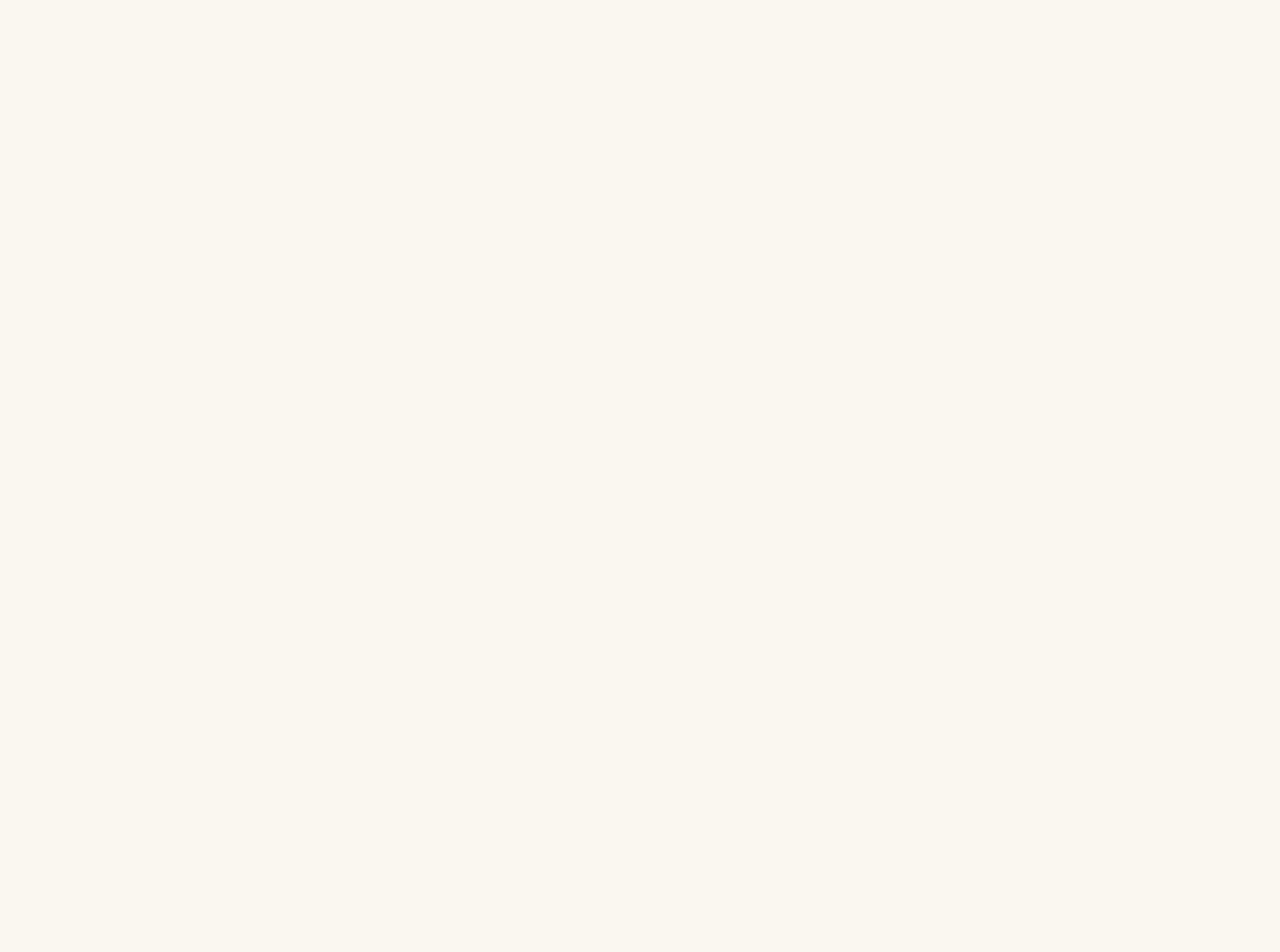
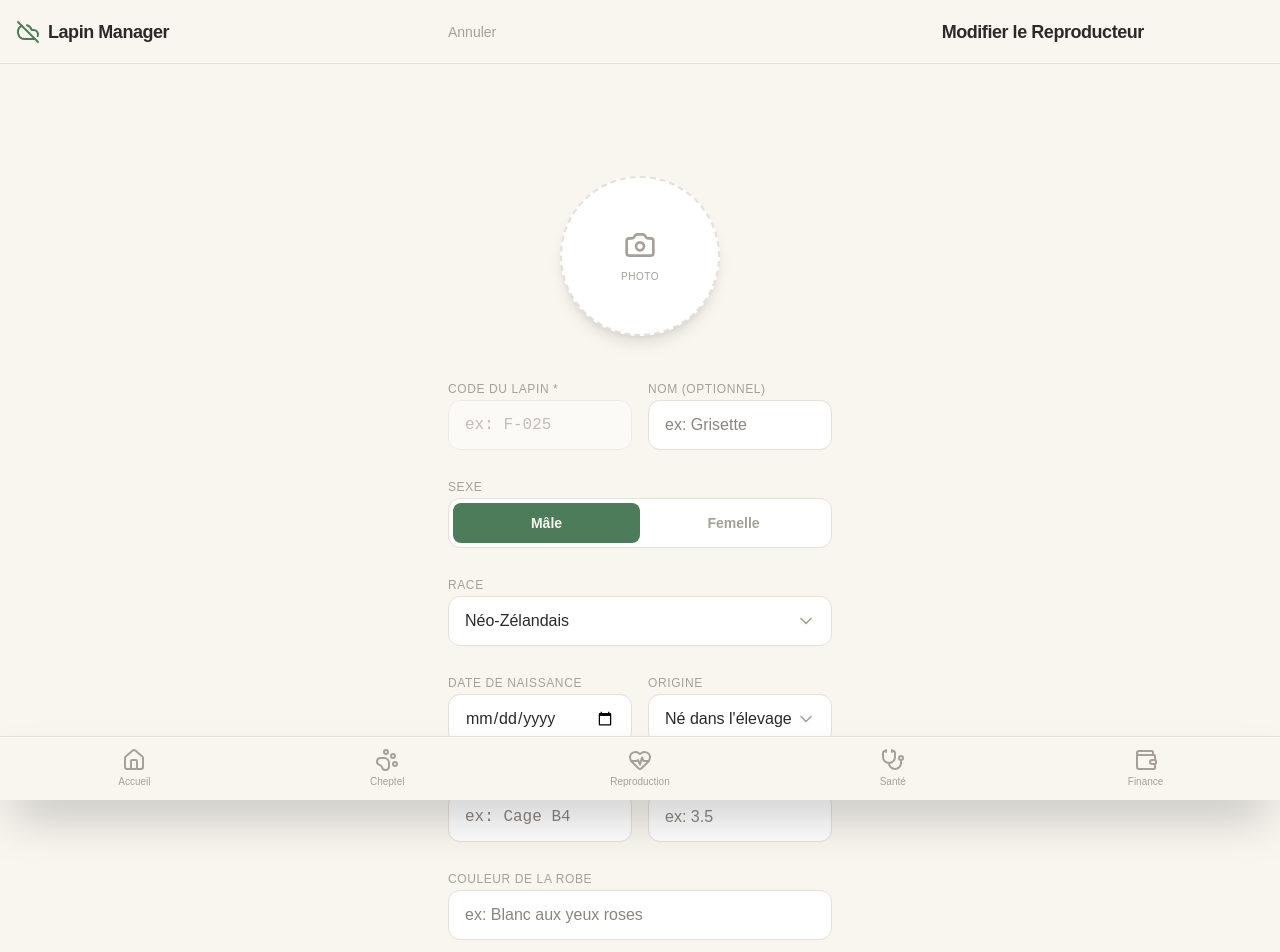
Before and after one commit to layesamake/gestionlapin, a React (Vite) app: page /cheptel/modifier/1 in a window 1280 px wide. Before the commit this address had no page. Shown: the top 952 px of the page. Before the commit the page ends 800 px from the top, so only its background shows below. Built offline with nearby package versions, Linux system fonts and the light colour scheme.

Commit message:
feat: implémentation de la modification des reproducteurs

```diff
--- a/src/App.tsx
+++ b/src/App.tsx
@@ -35,6 +35,7 @@ function App() {
           <Route index element={<Dashboard />} />
           <Route path="cheptel" element={<Cheptel />} />
           <Route path="cheptel/nouveau" element={<AjouterReproducteur />} />
+          <Route path="cheptel/modifier/:id" element={<AjouterReproducteur />} />
           <Route path="cheptel/race/nouvelle" element={<AjouterRace />} />
           <Route path="cheptel/:id" element={<FicheReproducteur />} />
           <Route path="reproduction" element={<Reproduction />} />
--- a/src/pages/AjouterReproducteur.tsx
+++ b/src/pages/AjouterReproducteur.tsx
@@ -1,15 +1,26 @@
 import React, { useState } from 'react';
-import { useNavigate } from 'react-router-dom';
+import { useNavigate, useParams } from 'react-router-dom';
 import { ChevronDown, Camera, Check, X } from 'lucide-react';
 import { useStore } from '../store/useStore';
 import Cropper from 'react-easy-crop';
 import getCroppedImg from '../utils/cropImage';
+import { calculateAge } from '../utils/dateUtils';
 
 export const AjouterReproducteur: React.FC = () => {
   const navigate = useNavigate();
-  const { addAnimal } = useStore();
-  const [sexe, setSexe] = useState<'male' | 'female'>('male');
-  const [photoPreview, setPhotoPreview] = useState<string | null>(null);
+  const { id } = useParams();
+  const isEditMode = !!id;
+  const { addAnimal, updateAnimal, animals } = useStore();
+  const existingAnimal = isEditMode ? animals.find((a) => a.id === id) : null;
+
+  const [sexe, setSexe] = useState<'male' | 'female'>(() => {
+    if (existingAnimal) {
+      return existingAnimal.gender === 'F' ? 'female' : 'male';
+    }
+    return 'male';
+  });
+
+  const [photoPreview, setPhotoPreview] = useState<string | null>(existingAnimal?.image || null);
   const fileInputRef = React.useRef<HTMLInputElement>(null);
 
   const [imageSrc, setImageSrc] = useState<string | null>(null);
@@ -53,21 +64,44 @@ export const AjouterReproducteur: React.FC = () => {
     // Use the uploaded photo Base64 or fallback to default
     const imageUrl = photoPreview || 'https://images.unsplash.com/photo-1585110396000-c9fd4e4e5088?auto=format&fit=crop&q=80&w=800';
 
-    addAnimal({
-      id: target.code?.value || 'N-001',
+    const gender = sexe === 'female' ? 'F' : 'M';
+    const status = target.statut?.value || 'Disponible';
+
+    // Calculate badge color based on status (matching original style definitions in mockData & DESIGN.md)
+    let badgeColor = 'brand-neutral';
+    if (status === 'Gestante') badgeColor = 'brand-primary';
+    else if (status === 'Actif' || status === 'Allaitante' || status === 'Saillie active') badgeColor = 'brand-secondary';
+    else if (status === 'En retard' || status === 'Mort' || status === 'Décédé' || status === 'Échec') badgeColor = 'brand-danger';
+    else if (status === 'À surveiller' || status === 'Au repos') badgeColor = 'brand-neutral';
+
+    const animalData = {
       name: target.nom?.value || 'Sans nom',
-      status: target.statut?.value || 'Disponible',
+      status: status,
       type: `${sexe === 'female' ? 'Femelle' : 'Mâle'} • ${target.race?.value || 'Race locale'}`,
       location: target.cage?.value || 'Cage par défaut',
-      badgeColor: 'brand-neutral',
       image: imageUrl,
-      gender: sexe === 'female' ? 'F' : 'M',
+      gender: gender,
       race: target.race?.value,
-      age: 'Nouveau',
-      weight: target.poids?.value
-    });
+      age: target.naissance?.value ? calculateAge(target.naissance?.value) : (existingAnimal?.age || 'Nouveau'),
+      weight: target.poids?.value || existingAnimal?.weight || '',
+      naissance: target.naissance?.value || '',
+      origine: target.origine?.value || '',
+      cage: target.cage?.value || '',
+      robe: target.robe?.value || '',
+      observations: target.observations?.value || '',
+      badgeColor: badgeColor
+    };
 
-    navigate('/cheptel');
+    if (isEditMode && id) {
+      updateAnimal(id, animalData);
+      navigate(`/cheptel/${id}`);
+    } else {
+      addAnimal({
+        id: target.code?.value || 'N-001',
+        ...animalData
+      });
+      navigate('/cheptel');
+    }
   };
 
   return (
@@ -77,20 +111,25 @@ export const AjouterReproducteur: React.FC = () => {
         <button
           onClick={() => navigate(-1)}
           className="text-muted font-medium text-sm active:scale-95 transition-transform"
+          type="button"
         >
           Annuler
         </button>
-        <h1 className="text-foreground font-display font-bold tracking-tight text-lg">Ajouter un Reproducteur</h1>
-        <button className="bg-primary text-background px-4 py-1.5 rounded-lg font-bold text-sm active:scale-95 transition-transform">
+        <h1 className="text-foreground font-display font-bold tracking-tight text-lg">
+          {isEditMode ? 'Modifier le Reproducteur' : 'Ajouter un Reproducteur'}
+        </h1>
+        <button
+          form="breed-form"
+          type="submit"
+          className="bg-primary text-background px-4 py-1.5 rounded-lg font-bold text-sm active:scale-95 transition-transform"
+        >
           Enregistrer
         </button>
       </header>
 
       {/* Main Content Area */}
       <main className="pt-20 px-4 max-w-2xl mx-auto">
-
-
-        <form className="space-y-6" onSubmit={handleSubmit}>
+        <form id="breed-form" className="space-y-6" onSubmit={handleSubmit}>
           {/* Photo du lapin */}
           <div className="flex flex-col items-center justify-center py-4">
             <div
@@ -120,8 +159,11 @@ export const AjouterReproducteur: React.FC = () => {
             <div className="space-y-1.5">
               <label className="text-xs font-medium text-muted uppercase tracking-wider" htmlFor="code">Code du lapin *</label>
               <input
-                className="w-full bg-surface border border-border rounded-xl px-4 py-3 text-foreground font-mono focus:ring-2 focus:ring-primary focus:border-primary outline-none transition-all placeholder:text-neutral"
+                className="w-full bg-surface border border-border rounded-xl px-4 py-3 text-foreground font-mono focus:ring-2 focus:ring-primary focus:border-primary outline-none transition-all placeholder:text-neutral disabled:opacity-50"
                 id="code" placeholder="ex: F-025" type="text"
+                defaultValue={existingAnimal?.id || ''}
+                disabled={isEditMode}
+                required
               />
             </div>
             <div className="space-y-1.5">
@@ -129,6 +171,7 @@ export const AjouterReproducteur: React.FC = () => {
               <input
                 className="w-full bg-surface border border-border rounded-xl px-4 py-3 text-foreground focus:ring-2 focus:ring-primary focus:border-primary outline-none transition-all placeholder:text-neutral"
                 id="nom" placeholder="ex: Grisette" type="text"
+                defaultValue={existingAnimal?.name || ''}
               />
             </div>
           </div>
@@ -160,7 +203,11 @@ export const AjouterReproducteur: React.FC = () => {
           <div className="space-y-1.5">
             <label className="text-xs font-medium text-muted uppercase tracking-wider" htmlFor="race">Race</label>
             <div className="relative">
-              <select className="w-full bg-surface border border-border rounded-xl px-4 py-3 text-foreground appearance-none focus:ring-2 focus:ring-primary focus:border-primary outline-none transition-all" id="race">
+              <select
+                className="w-full bg-surface border border-border rounded-xl px-4 py-3 text-foreground appearance-none focus:ring-2 focus:ring-primary focus:border-primary outline-none transition-all"
+                id="race"
+                defaultValue={existingAnimal?.race || 'Néo-Zélandais'}
+              >
                 <option>Néo-Zélandais</option>
                 <option>Californien</option>
                 <option>Géant des Flandres</option>
@@ -178,12 +225,17 @@ export const AjouterReproducteur: React.FC = () => {
               <input
                 className="w-full bg-surface border border-border rounded-xl px-4 py-3 text-foreground focus:ring-2 focus:ring-primary focus:border-primary outline-none transition-all [color-scheme:light]"
                 id="naissance" type="date"
+                defaultValue={existingAnimal?.naissance || ''}
               />
             </div>
             <div className="space-y-1.5">
               <label className="text-xs font-medium text-muted uppercase tracking-wider" htmlFor="origine">Origine</label>
               <div className="relative">
-                <select className="w-full bg-surface border border-border rounded-xl px-4 py-3 text-foreground appearance-none focus:ring-2 focus:ring-primary focus:border-primary outline-none transition-all" id="origine">
+                <select
+                  className="w-full bg-surface border border-border rounded-xl px-4 py-3 text-foreground appearance-none focus:ring-2 focus:ring-primary focus:border-primary outline-none transition-all"
+                  id="origine"
+                  defaultValue={existingAnimal?.origine || "Né dans l'élevage"}
+                >
                   <option>Né dans l'élevage</option>
                   <option>Acheté</option>
                   <option>Reçu</option>
@@ -201,13 +253,15 @@ export const AjouterReproducteur: React.FC = () => {
               <input
                 className="w-full bg-surface border border-border rounded-xl px-4 py-3 text-foreground font-mono focus:ring-2 focus:ring-primary focus:border-primary outline-none transition-all placeholder:text-neutral"
                 id="cage" placeholder="ex: Cage B4" type="text"
+                defaultValue={existingAnimal?.cage || existingAnimal?.location || ''}
               />
             </div>
             <div className="space-y-1.5">
-              <label className="text-xs font-medium text-muted uppercase tracking-wider" htmlFor="poids">Poids initial (kg)</label>
+              <label className="text-xs font-medium text-muted uppercase tracking-wider" htmlFor="poids">Poids actuel (kg)</label>
               <input
                 className="w-full bg-surface border border-border rounded-xl px-4 py-3 text-foreground focus:ring-2 focus:ring-primary focus:border-primary outline-none transition-all placeholder:text-neutral"
                 id="poids" placeholder="ex: 3.5" step="0.1" type="number"
+                defaultValue={existingAnimal?.weight || ''}
               />
             </div>
           </div>
@@ -219,12 +273,17 @@ export const AjouterReproducteur: React.FC = () => {
               <input
                 className="w-full bg-surface border border-border rounded-xl px-4 py-3 text-foreground focus:ring-2 focus:ring-primary focus:border-primary outline-none transition-all placeholder:text-neutral"
                 id="robe" placeholder="ex: Blanc aux yeux roses" type="text"
+                defaultValue={existingAnimal?.robe || ''}
               />
             </div>
             <div className="space-y-1.5">
-              <label className="text-xs font-medium text-muted uppercase tracking-wider" htmlFor="statut">Statut Initial</label>
+              <label className="text-xs font-medium text-muted uppercase tracking-wider" htmlFor="statut">Statut</label>
               <div className="relative">
-                <select className="w-full bg-surface border border-border rounded-xl px-4 py-3 text-foreground appearance-none focus:ring-2 focus:ring-primary focus:border-primary outline-none transition-all" id="statut">
+                <select
+                  className="w-full bg-surface border border-border rounded-xl px-4 py-3 text-foreground appearance-none focus:ring-2 focus:ring-primary focus:border-primary outline-none transition-all"
+                  id="statut"
+                  defaultValue={existingAnimal?.status || 'Disponible'}
+                >
                   <option>Disponible</option>
                   <option>Actif</option>
                   <option>Au repos</option>
@@ -253,6 +312,7 @@ export const AjouterReproducteur: React.FC = () => {
             <textarea
               className="w-full bg-surface border border-border rounded-xl px-4 py-3 text-foreground focus:ring-2 focus:ring-primary focus:border-primary outline-none transition-all placeholder:text-neutral resize-none"
               id="observations" placeholder="Détails supplémentaires sur le reproducteur..." rows={4}
+              defaultValue={existingAnimal?.observations || ''}
             ></textarea>
           </div>
 
--- a/src/store/useStore.ts
+++ b/src/store/useStore.ts
@@ -18,6 +18,11 @@ export interface Animal {
   race?: string;
   age?: string;
   weight?: string;
+  naissance?: string;
+  origine?: string;
+  cage?: string;
+  robe?: string;
+  observations?: string;
 }
 
 export interface Transaction {
--- /dev/null
+++ b/src/utils/dateUtils.ts
@@ -0,0 +1,28 @@
+/**
+ * Calcule l'âge d'un animal sous forme de chaîne de caractères lisible en français.
+ * @param birthDateStr La date de naissance au format YYYY-MM-DD
+ * @returns L'âge formaté (ex: "14 mois", "12 jours", "Nouveau-né")
+ */
+export const calculateAge = (birthDateStr?: string): string => {
+  if (!birthDateStr) return 'Âge inconnu';
+  const birthDate = new Date(birthDateStr);
+  if (isNaN(birthDate.getTime())) return 'Date invalide';
+
+  const today = new Date();
+  let months = (today.getFullYear() - birthDate.getFullYear()) * 12 + today.getMonth() - birthDate.getMonth();
+
+  // Ajuster si le jour du mois actuel est inférieur au jour de naissance
+  if (today.getDate() < birthDate.getDate()) {
+    months--;
+  }
+
+  if (months < 0) return 'Nouveau-né';
+
+  if (months === 0) {
+    const diffTime = Math.abs(today.getTime() - birthDate.getTime());
+    const diffDays = Math.ceil(diffTime / (1000 * 60 * 60 * 24));
+    return `${diffDays} jour${diffDays > 1 ? 's' : ''}`;
+  }
+
+  return `${months} mois`;
+};
```
Also changed, not shown: src/pages/FicheReproducteur.tsx (+24 -5 lines).
